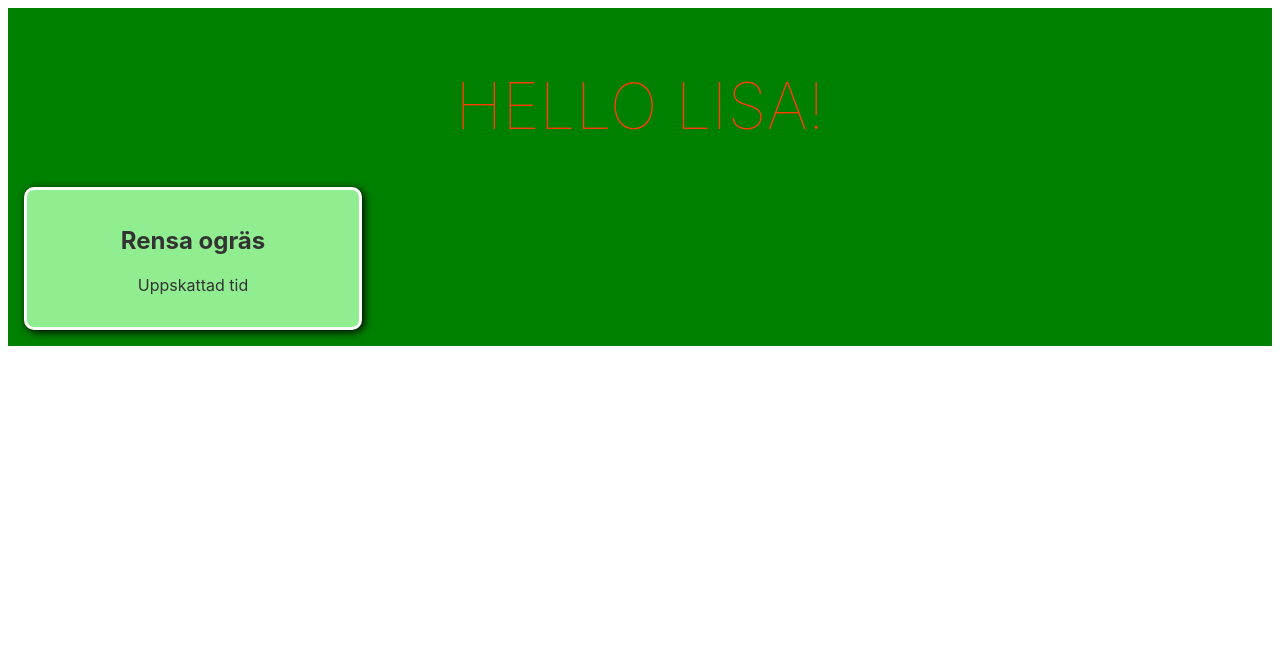
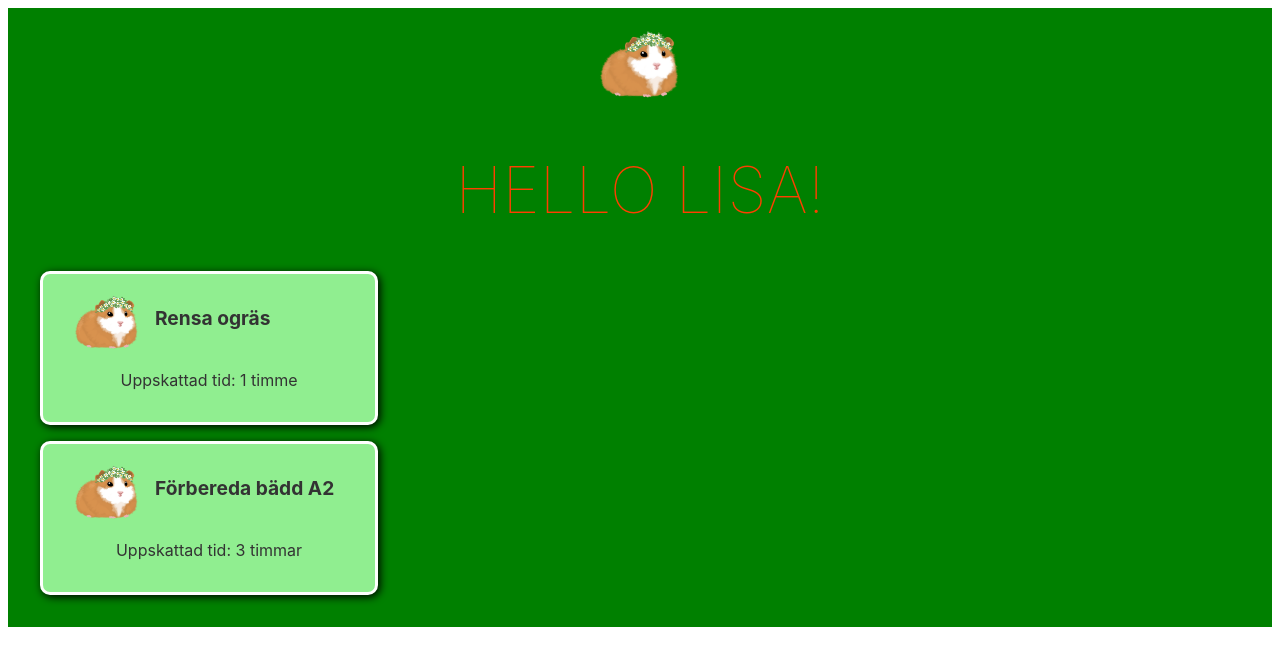
Before and after one commit to lisapaajarvi/svelte-project, a Svelte app: page / in a window 1280 px wide. Shown: the top 666 px of the page. Built offline with nearby package versions, Linux system fonts and the light colour scheme.

Commit message:
added cards and icon

```diff
--- a/src/App.svelte
+++ b/src/App.svelte
@@ -1,17 +1,25 @@
 <script>
 	export let name;
-	import TodoCard from 'TodoCard.svelte';
+	import TodoCard from './TodoCard.svelte';
 </script>
 
 <main>
-	<h1>Hello {name}!</h1>
+	<div >
+		<img src="images/guinea-pig.png" alt="cute guinea pig">
+		<h1>Hello {name}!</h1>
+	</div>
+
 
 	<TodoCard>
-		<h2>Rensa ogräs</h2>
-		<p>Uppskattad tid</p>
+		<h2 slot="title">Rensa ogräs</h2>
+		<p slot="task">Uppskattad tid: 1 timme</p>
 	</TodoCard>
+	<TodoCard>
+		<h2 slot="title">Förbereda bädd A2</h2>
+		<p slot="task">Uppskattad tid: 3 timmar</p>
+	</TodoCard>
+</main>
 
-</main>
 
 <style>
 	main {
@@ -24,8 +32,14 @@
 	h1 {
 		color: #ff3e00;
 		text-transform: uppercase;
-		font-size: 4em;
+		font-size: 4rem;
 		font-weight: 100;
+	}
+	h2 {
+        font-size: 1.2rem;
+    }
+	img {
+		width: 5rem;
 	}
 
 	@media (min-width: 640px) {
--- a/src/TodoCard.svelte
+++ b/src/TodoCard.svelte
@@ -1,3 +1,8 @@
+<script>
+
+import App from "./App.svelte";
+
+</script>
 <style>
 	.todo {
 		width: 300px;
@@ -5,11 +10,25 @@
 		border-radius: 10px;
 		box-shadow: 2px 2px 8px black;
 		padding: 1rem;
-		margin: 0 0 0 0;
+		margin: 1rem;
         background-color: lightgreen;
 	}
+    .title-div {
+        display: flex;
+        flex-direction: row;
+        justify-content: start;
+    }
+    img {
+        height: 4rem;
+        margin: 0 1rem;
+    }
+
 </style>
 
 <div class="todo">
-	<slot></slot>
+    <div class="title-div">
+        <img src= 'images/guinea-pig.png' alt="cute guinea pig">
+        <slot name="title"></slot>
+    </div>
+	<slot name="task"></slot>
 </div>
```
Also changed, not shown: public/images/guinea-pig.png (added).
